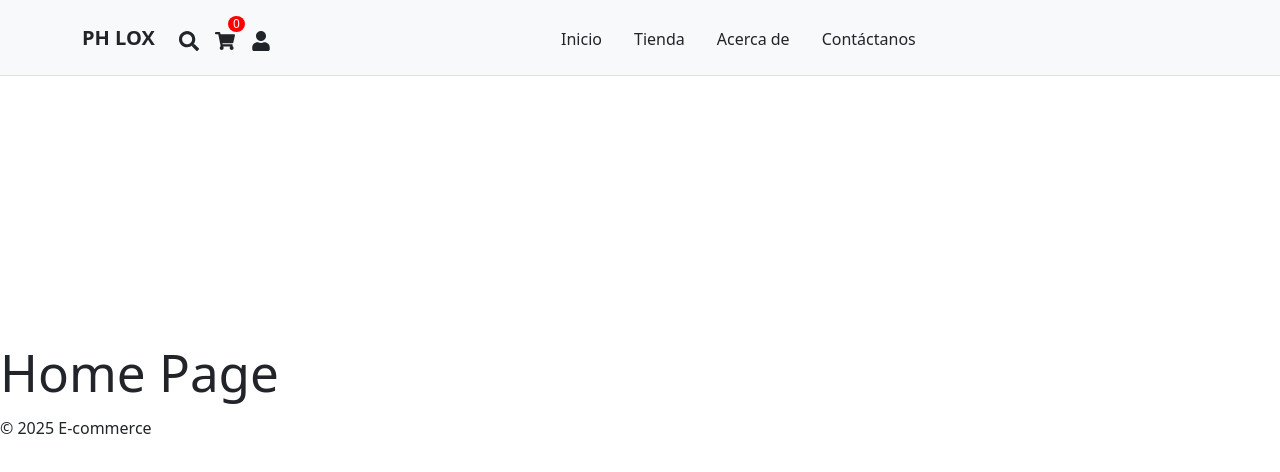
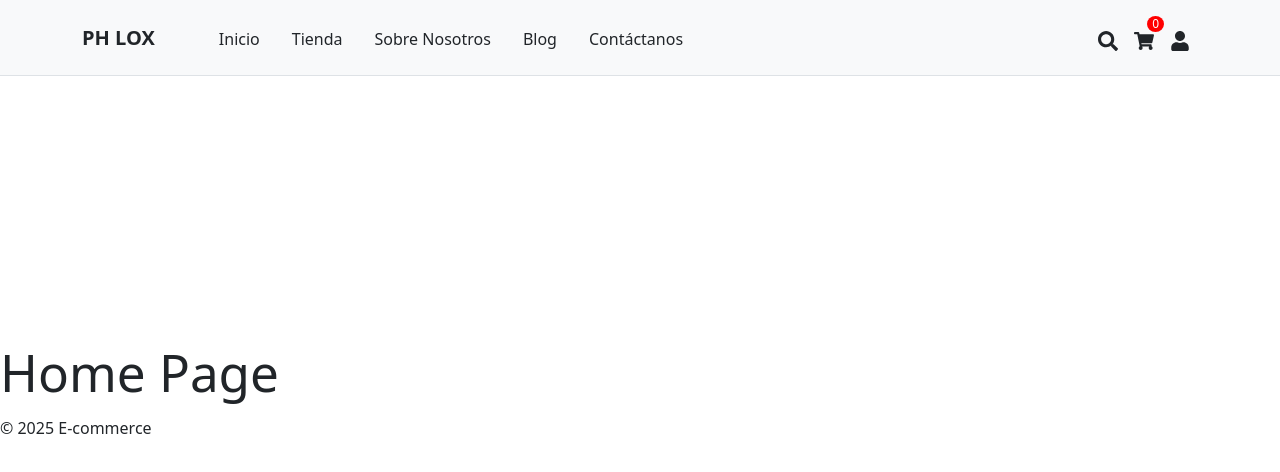
Before and after one commit to Pabloczurylo/Ecommerce-project, a React (Vite) app: page / in a window 1280 px wide. Shown: the top 472 px of the page. Built offline with nearby package versions, Linux system fonts and the light colour scheme.

Commit message:
Acomode iconos para vista en pantallas grandes

```diff
--- a/src/components/Navbar/Navbar.jsx
+++ b/src/components/Navbar/Navbar.jsx
@@ -3,28 +3,10 @@ import { Navbar, Nav, Container } from 'react-bootstrap';
 import { NavLink } from 'react-router-dom';
 import { FaUser, FaSearch, FaShoppingCart } from 'react-icons/fa';
 
-const NavbarComponent = () => {
-  return (
-    <Navbar bg="light" expand="lg" className="py-3 border-bottom" fixed="top">
-      <Container className="d-flex justify-content-between align-items-center">
-        {/* Usamos d-flex y justify-content-between para distribuir los elementos extremos */}
-
-        {/* 1. Logo (PH LOX) - Izquierda, alineado */}
-        <Navbar.Brand
-            as={NavLink}
-            to="/"
-            className="fw-bolder fs-5 text-dark"
-        >
-            PH LOX
-        </Navbar.Brand>
-
-        {/* 2. Íconos de Utilidad y Toggle (Derecha, siempre visibles) */}
-        {/* Este div debe ir antes del Navbar.Collapse para que los íconos se mantengan a la derecha del logo en desktop */}
-        <div className="d-flex align-items-center ms-auto">
-
-            {/* Íconos de Utilidad (Login, Search, Cart) - HORIZONTAL Y FUERA DEL MENÚ */}
+// Componente para los iconos de utilidad (Login, Búsqueda, Carrito)
+// Esto evita duplicar el JSX de los iconos
+const UtilityIcons = () => (
     <div className="d-flex align-items-center">
-
         <NavLink to="/search" className="text-dark fs-5 p-2 nav-link-custom"><FaSearch /></NavLink>
         <NavLink to="/cart" className="text-dark fs-5 p-2 position-relative nav-link-custom">
             <FaShoppingCart />
@@ -32,23 +14,54 @@ const NavbarComponent = () => {
         </NavLink>
         <NavLink to="/login" className="text-dark fs-5 p-2 nav-link-custom"><FaUser /></NavLink>
     </div>
+);
 
-            {/* Toggle (Botón Hamburguesa) - Solo visible en móvil, a la derecha de los íconos */}
+const NavbarComponent = () => {
+    return (
+        <Navbar bg="light" expand="lg" className="py-3 border-bottom" fixed="top">
+            <Container>
+
+                {/* 1. Logo (PH LOX) */}
+                <Navbar.Brand
+                    as={NavLink}
+                    to="/"
+                    className="fw-bolder fs-5 text-dark me-5"
+                >
+                    PH LOX
+                </Navbar.Brand>
+
+
+                {/* 2. Íconos de Utilidad y Toggle para MÓVIL (Versión Pequeña) */}
+                {/* Este bloque es el que mantiene los íconos y el toggle visibles en móvil (d-flex) */}
+                <div className="d-flex align-items-center d-lg-none">
+
+                    <UtilityIcons /> {/* Íconos siempre visibles en móvil */}
+
+                    {/* Toggle (Botón Hamburguesa) - Oculto en desktop (d-lg-none) */}
                     <Navbar.Toggle aria-controls="basic-navbar-nav" className="ms-3 d-lg-none" />
 
                 </div>
 
-        {/* 3. Links Principales - Se colapsan/ocultan en móvil (lg) */}
-        {/* Debe estar después de los íconos para que los íconos se prioricen a la derecha */}
-        {/* Usamos una clase personalizada para arreglar el despliegue en móvil */}
-        <Navbar.Collapse id="basic-navbar-nav" className="custom-collapse-mobile">
-          <Nav className="mx-auto mb-2 mb-lg-0">
+
+                {/* 3. Links Principales y Íconos de Utilidad para DESKTOP (Versión Grande) */}
+                {/* El Navbar.Collapse se usa para el layout de Desktop */}
+                <Navbar.Collapse id="basic-navbar-nav">
+
+                    {/* Links Principales - Usamos 'me-auto' para empujar los iconos a la derecha en DESKTOP */}
+                    <Nav className="me-auto mb-2 mb-lg-0">
                         <Nav.Link as={NavLink} to="/" className="text-dark px-3 fw-medium nav-link-custom">Inicio</Nav.Link>
-            {/* ... el resto de tus Nav.Link ... */}
                         <Nav.Link as={NavLink} to="/shop" className="text-dark px-3 fw-medium nav-link-custom">Tienda</Nav.Link>
-            <Nav.Link as={NavLink} to="/about" className="text-dark px-3 fw-medium nav-link-custom">Acerca de</Nav.Link>
+                        <Nav.Link as={NavLink} to="/about" className="text-dark px-3 fw-medium nav-link-custom">Sobre Nosotros</Nav.Link>
+                        <Nav.Link as={NavLink} to="/blog" className="text-dark px-3 fw-medium nav-link-custom">Blog</Nav.Link>
                         <Nav.Link as={NavLink} to="/contact" className="text-dark px-3 fw-medium nav-link-custom">Contáctanos</Nav.Link>
                     </Nav>
+
+                    {/* Íconos de Utilidad para DESKTOP - Oculto en móvil (d-none) */}
+                    {/* ¡El Nav que contiene los íconos de Login/Search/Cart en desktop está aquí! */}
+                    <Nav className="d-none d-lg-flex align-items-center">
+                        <UtilityIcons />
+                    </Nav>
+
                 </Navbar.Collapse>
 
             </Container>
```
Lines whose indentation alone changed are shown as unchanged.
